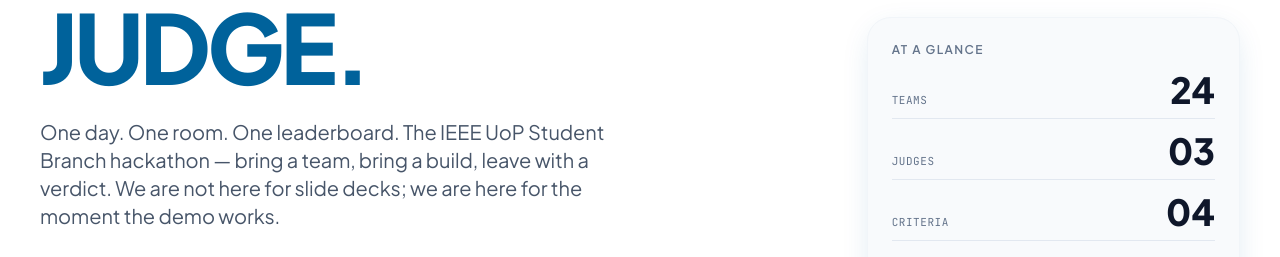
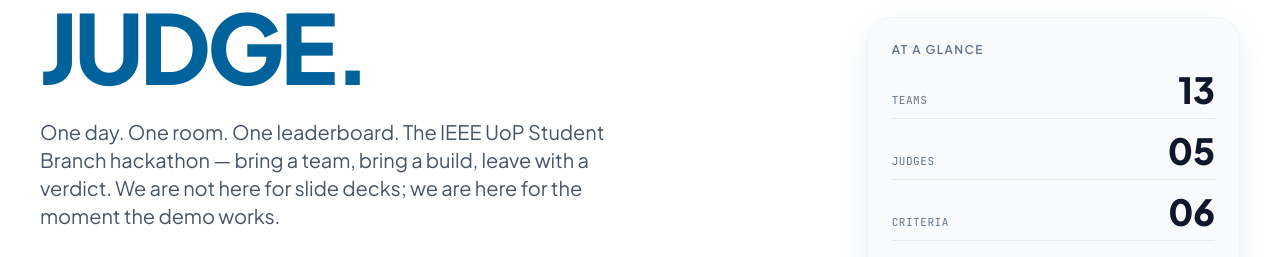
Before and after one commit to kurdim12/ieee-uop-hackthon, a React (Vite) app: page / in a window 1280 px wide. Shown: the part 293-550 px from the top of the page. Built offline with nearby package versions, Linux system fonts and the light colour scheme; no server answers.

Commit message:
Bump landing AT-A-GLANCE counts (13 teams · 5 judges · 6 criteria) and update judge dashboard criteria card to 6

```diff
--- a/src/i18n/ar.js
+++ b/src/i18n/ar.js
@@ -254,7 +254,7 @@ export default {
     remaining: 'المتبقي',
     teamsToScore: 'فرق بانتظار التقييم',
     criteria: 'المعايير',
-    criteriaSub: '· 25 نقطة لكل معيار · 100 كحد أقصى',
+    criteriaSub: '· المجموع 100',
     rubricTitleA: 'سُلّم',
     rubricTitleB: 'التقييم',
     rubricSub: 'من 0 إلى 25 لكل معيار · المجموع 100',
--- a/src/i18n/en.js
+++ b/src/i18n/en.js
@@ -254,7 +254,7 @@ export default {
     remaining: 'REMAINING',
     teamsToScore: 'teams to score',
     criteria: 'CRITERIA',
-    criteriaSub: '· 25 pts each · 100 max',
+    criteriaSub: '· 100 max',
     rubricTitleA: 'JUDGING',
     rubricTitleB: 'RUBRIC',
     rubricSub: '0 – 25 each · 100 total',
--- a/src/pages/JudgeDashboard.jsx
+++ b/src/pages/JudgeDashboard.jsx
@@ -132,7 +132,7 @@ export default function JudgeDashboard() {
               {J.criteria}
             </div>
             <div className="font-display font-extrabold text-6xl mt-1 leading-none text-ieee">
-              4
+              6
             </div>
             <div className="font-mono text-[12px] uppercase tracking-wider mt-2 text-white/80">
               {J.criteriaSub}
--- a/src/pages/Landing.jsx
+++ b/src/pages/Landing.jsx
@@ -38,9 +38,9 @@ export default function Landing() {
               <div className="card-brut p-6 bg-slate-50">
                 <div className="eyebrow mb-3">{L.glance.title}</div>
                 <dl className="space-y-3">
-                  <Glance label={L.glance.teams} value="24" />
-                  <Glance label={L.glance.judges} value="03" />
-                  <Glance label={L.glance.criteria} value="04" />
+                  <Glance label={L.glance.teams} value="13" />
+                  <Glance label={L.glance.judges} value="05" />
+                  <Glance label={L.glance.criteria} value="06" />
                   <Glance label={L.glance.maxScore} value="100" last />
                 </dl>
               </div>
```
